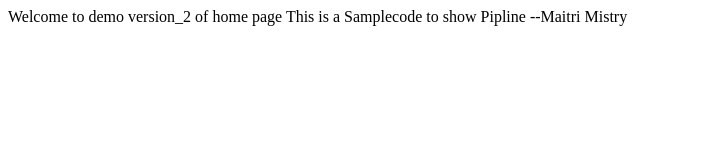
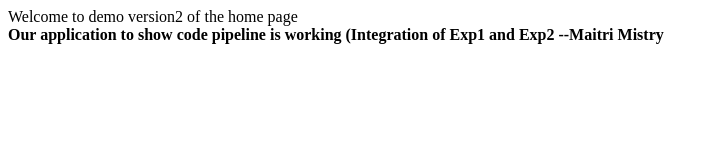
Before and after one commit to MaitriMistry1/DevOps, a plain HTML site: page index.html in a window 1280 px wide. Shown: the whole page, without its empty margins (0-718 px from the left). Drawn offline with Linux system fonts and the light colour scheme.

Commit message:
Update index.html

```diff
--- a/index.html
+++ b/index.html
@@ -1,6 +1,7 @@
 <html>
-<head> Welcome to demo version_2 of home page </head>
+<head>Welcome to demo version2 of the home page</head>
 <body>
-This is a Samplecode to show Pipline --Maitri Mistry
+  <br>
+<b>Our application to show code pipeline is working (Integration of Exp1 and Exp2  --Maitri Mistry </b>
 </body>
 </html>
```
